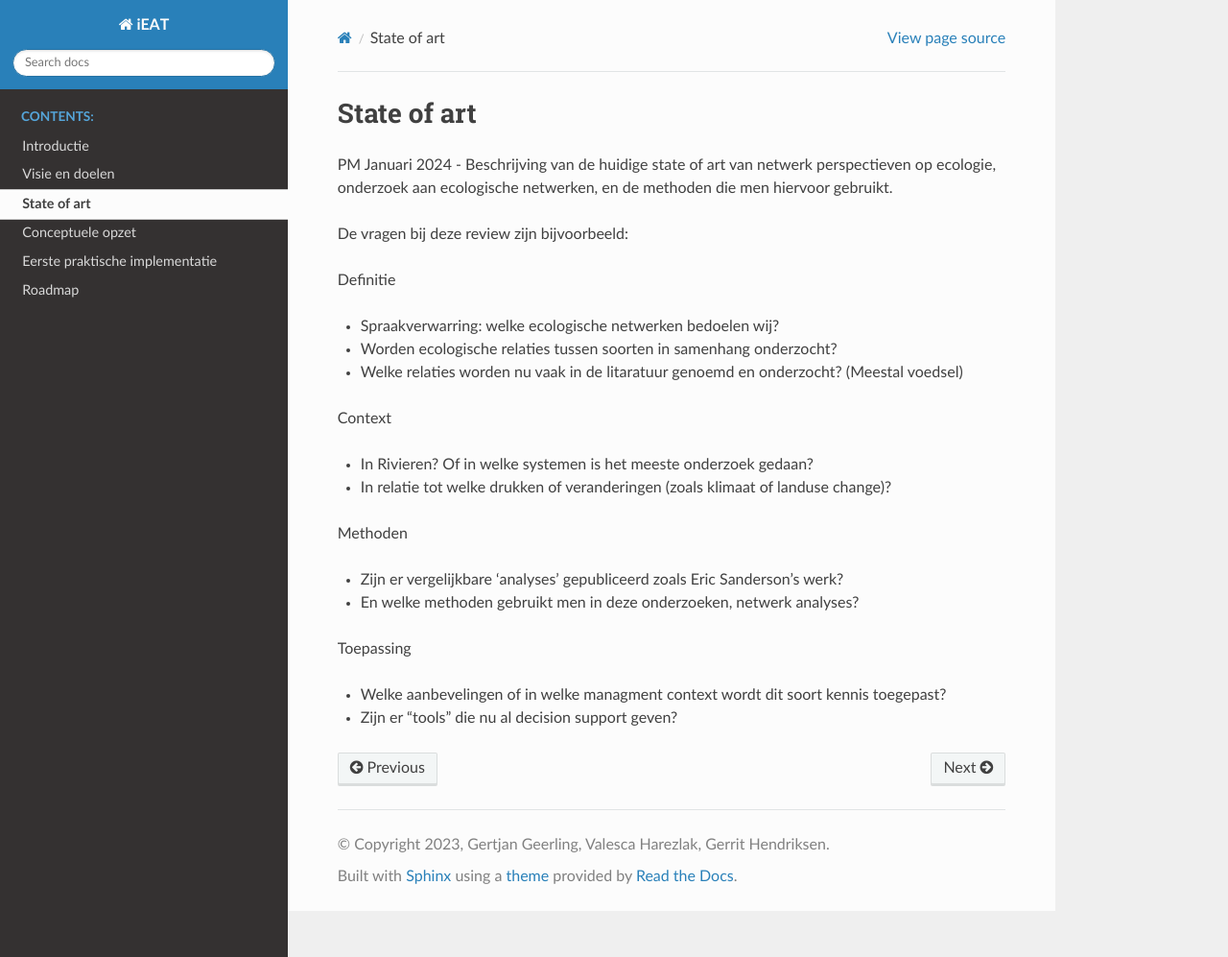
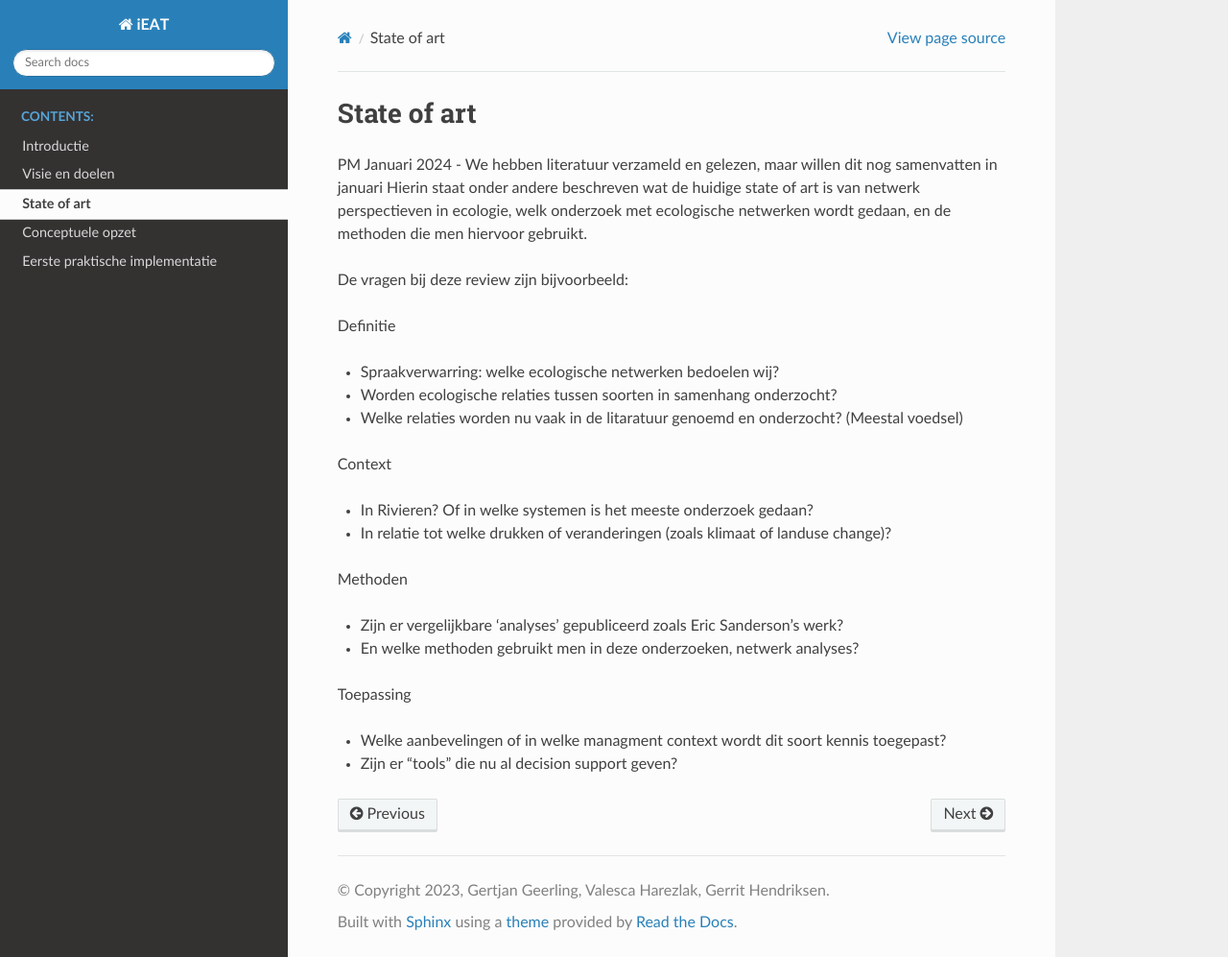
Before and after one commit to openearth/iEAT, a Sphinx documentation site: the page built from docs/state_of_art.rst, in a window 1280 px wide and 997 px high. Shown: the whole window at 96% size. Built offline with Sphinx 7.4.7 and the Read the Docs theme 2.0.0, drawn with Linux system fonts in a browser that asks for light colours.

Commit message:
docs update Gertjan

```diff
--- a/docs/index.rst
+++ b/docs/index.rst
@@ -27,7 +27,7 @@ Status 21-dec-2023: niet alle hoofdstukken hierboven zijn compleet gevuld, wordt
    state_of_art
    conceptual_implementation
    practical_implementation
-   roadmap
+
 
 
 Indices and tables
--- a/docs/state_of_art.rst
+++ b/docs/state_of_art.rst
@@ -1,8 +1,9 @@
 State of art
 ============
 
-PM Januari 2024 - Beschrijving van de huidige state of art van netwerk perspectieven op ecologie,
-onderzoek aan ecologische netwerken, en de methoden die men hiervoor gebruikt.
+PM Januari 2024 - We hebben literatuur verzameld en gelezen, maar willen dit nog samenvatten in januari
+Hierin staat onder andere beschreven wat de huidige state of art is van netwerk perspectieven in ecologie,
+welk onderzoek met ecologische netwerken wordt gedaan, en de methoden die men hiervoor gebruikt.
 
 De vragen bij deze review zijn bijvoorbeeld:
 
```
Also changed, not shown: docs/conceptual_implementation.rst (+65 -12 lines), 13 other files.
